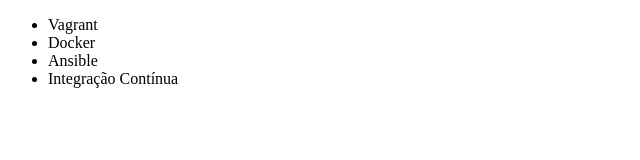
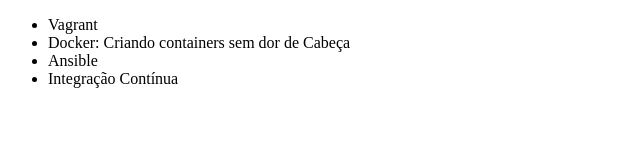
Before and after one commit to JonnySilva/alura-git, a plain HTML site: page index.html in a window 1280 px wide. Shown: the whole page, without its empty margins (0-640 px from the left). Drawn offline with Linux system fonts and the light colour scheme.

Commit message:
Corrigindo nome do curso de Docker

```diff
--- a/index.html
+++ b/index.html
@@ -7,7 +7,7 @@
 <body>
     <ul>
         <li>Vagrant</li>
-        <li>Docker</li>
+        <li>Docker: Criando containers sem dor de Cabeça</li>
         <li>Ansible</li>
         <li>Integração Contínua</li>
     </ul>
```
